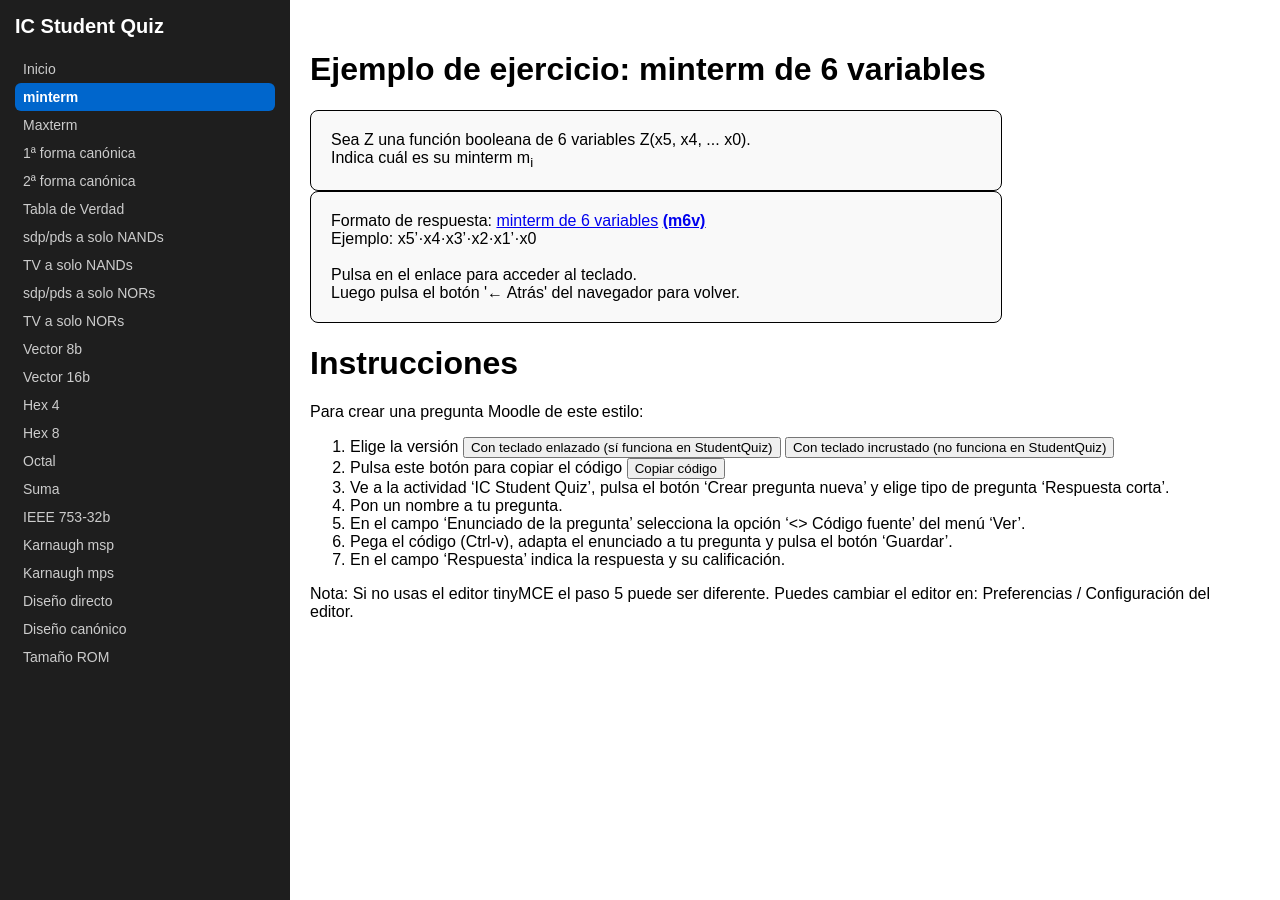
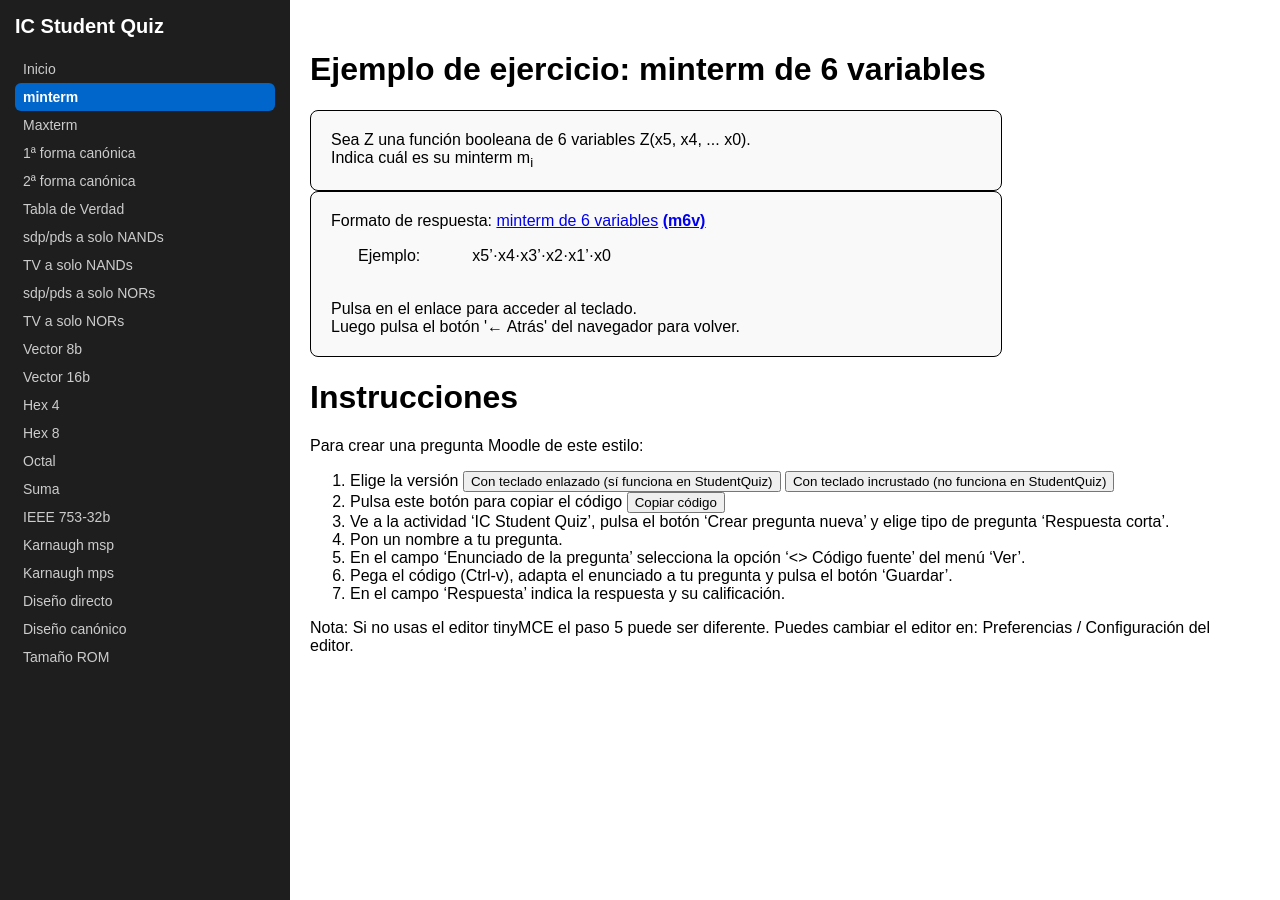
Before and after one commit to mglfcn/ic-student-quiz, a Jekyll site: the page built from minterm.md, in a window 1280 px wide. Built offline with Jekyll 4.4.1, drawn with Linux system fonts in a browser that asks for light colours.

Commit message:
Update minterm.md

```diff
--- a/minterm.md
+++ b/minterm.md
@@ -14,7 +14,12 @@ Indica cuál es su minterm m<sub>i</sub>
 
 {% capture macro_formato_y_ejemplo %}
 Formato de respuesta: <a href="https://webdiis.unizar.es/~luisma/ic/teclado_m6v.html">minterm de 6 variables</a> <b><u><a href="https://mglfcn.github.io/ic-student-quiz/kb/ic/teclado_m6v.html">(m6v)</a></u></b><br>
-Ejemplo: x5’·x4·x3’·x2·x1’·x0<br><br>
+<table>
+  <tr>
+    <td style="padding: 15px 25px; vertical-align: top;">Ejemplo:</td>
+    <td style="padding: 15px 25px; vertical-align: top;">x5’·x4·x3’·x2·x1’·x0</td>
+  </tr>
+</table><br>
 {% endcapture %}
 
 {% capture macro_teclado_enlace %}
```
